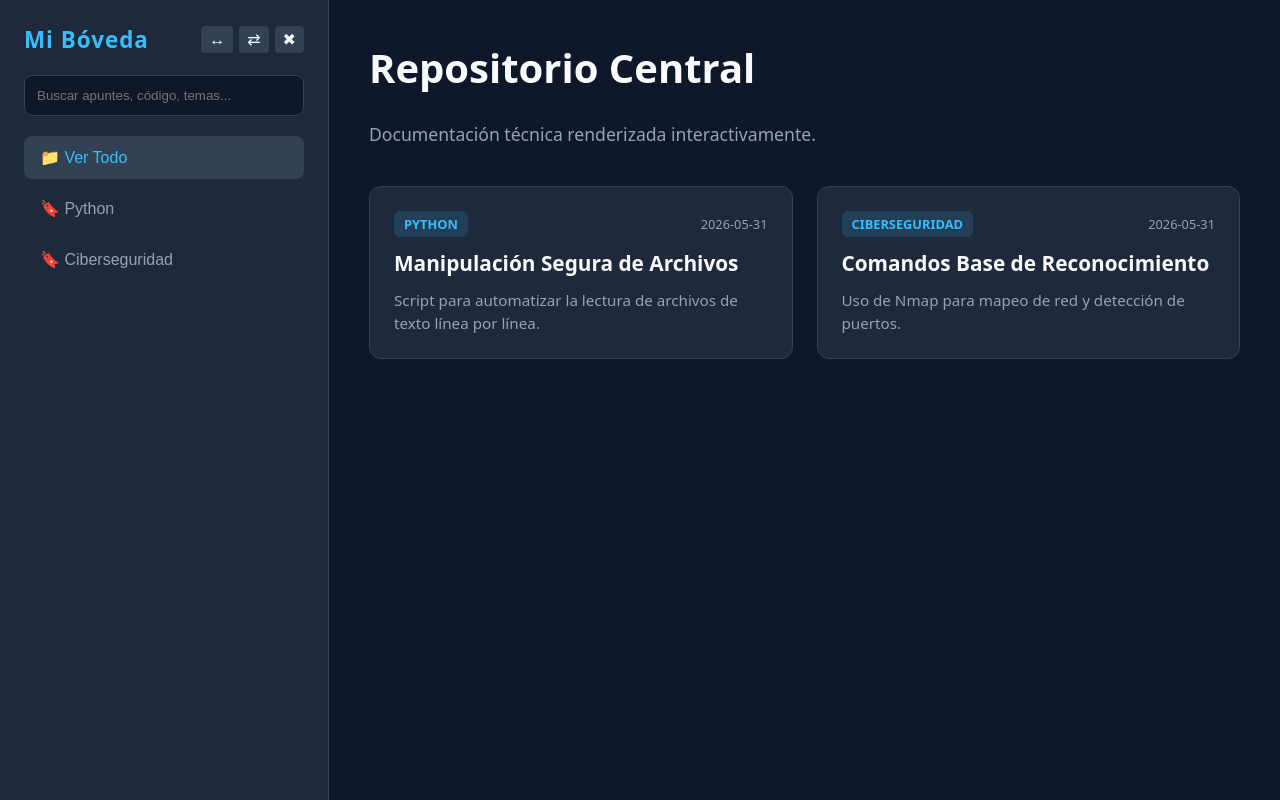
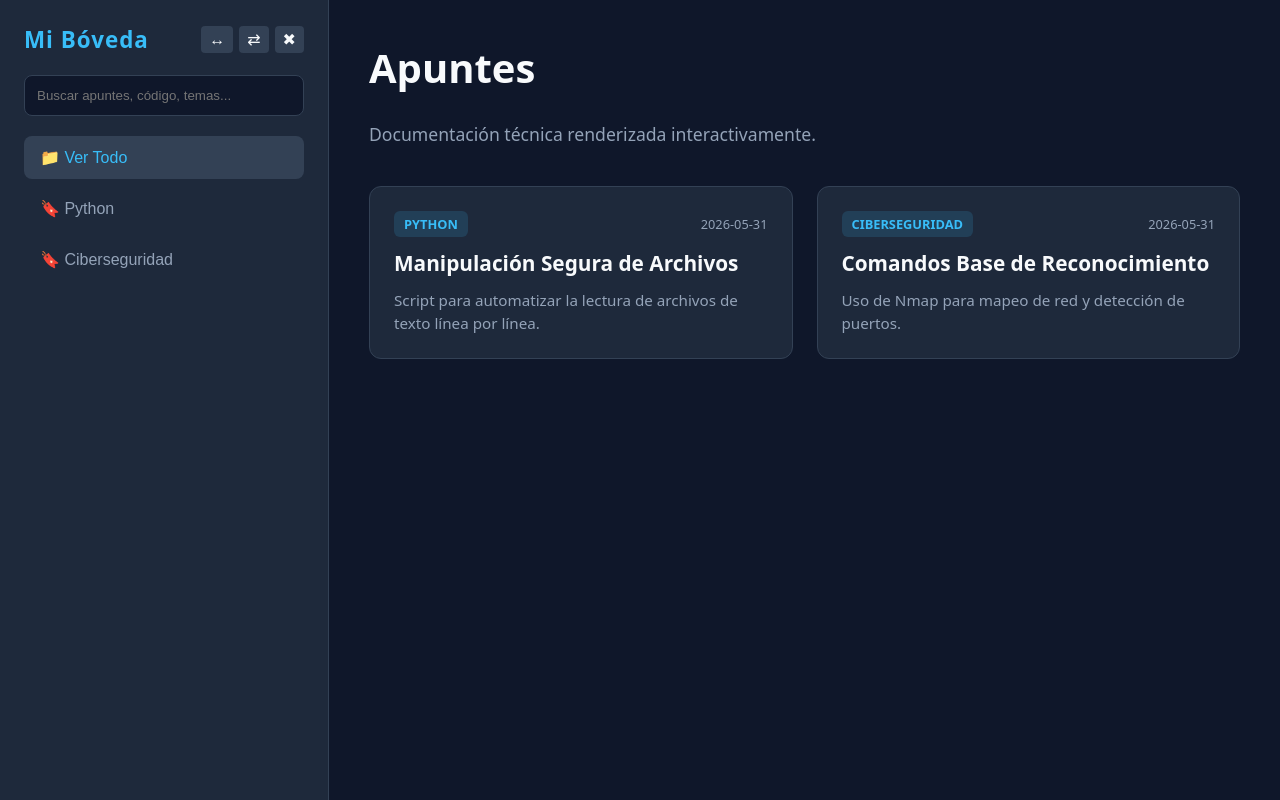
Before and after one commit to AlfredoCarias1721-tech/AlfredoCarias1721-tech.github.io, a plain HTML site: page index.html in a window 1280 px wide. Drawn offline with nearby package versions, Linux system fonts and the light colour scheme.

Commit message:
Change header title from 'Repositorio Central' to 'Apuntes'

```diff
--- a/index.html
+++ b/index.html
@@ -214,7 +214,7 @@
 
     <main class="contenido">
         <header>
-            <h1>Repositorio Central</h1>
+            <h1>Apuntes</h1>
             <p class="descripcion">Documentación técnica renderizada interactivamente.</p>
         </header>
         <section class="grid-apuntes" id="contenedorApuntes">
```
